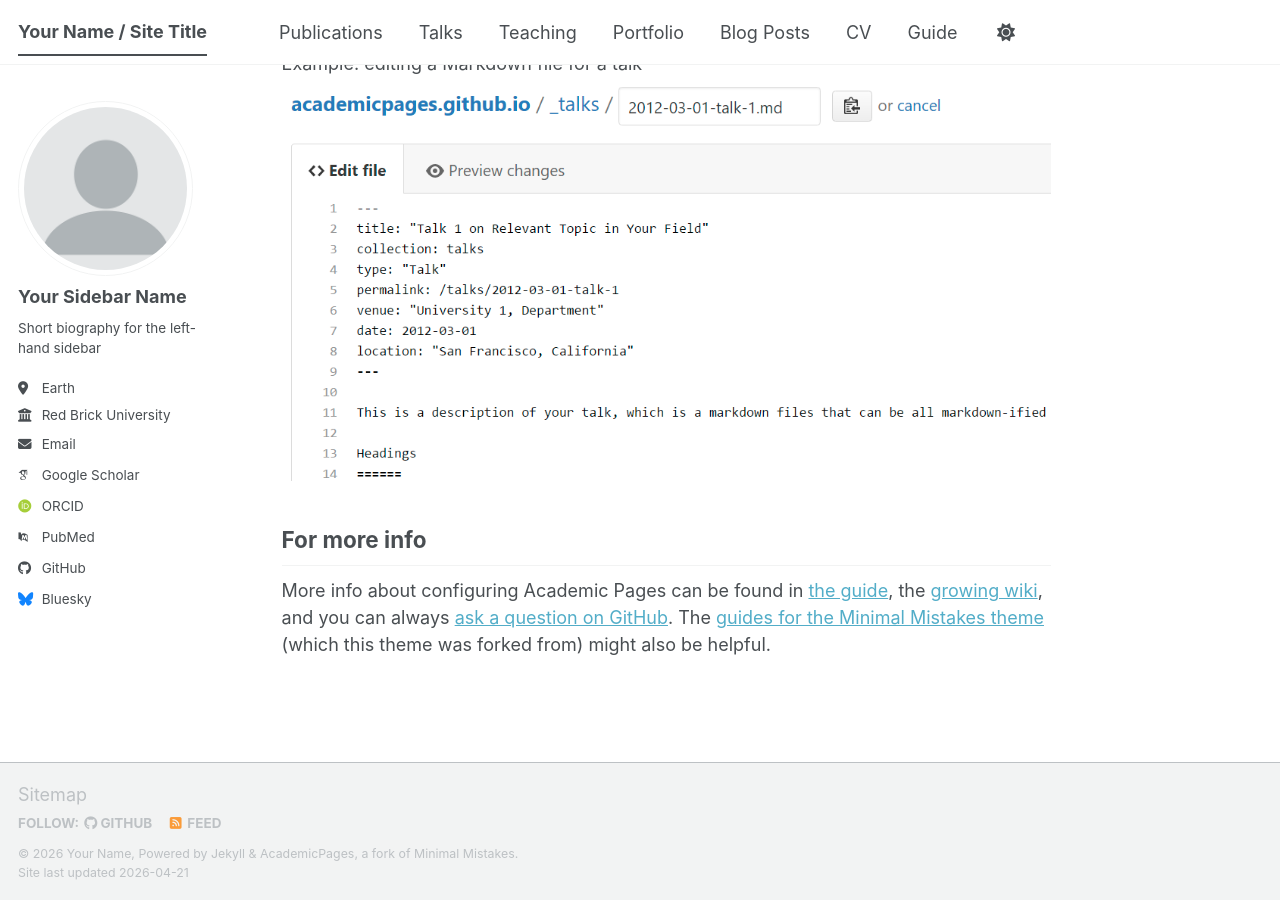
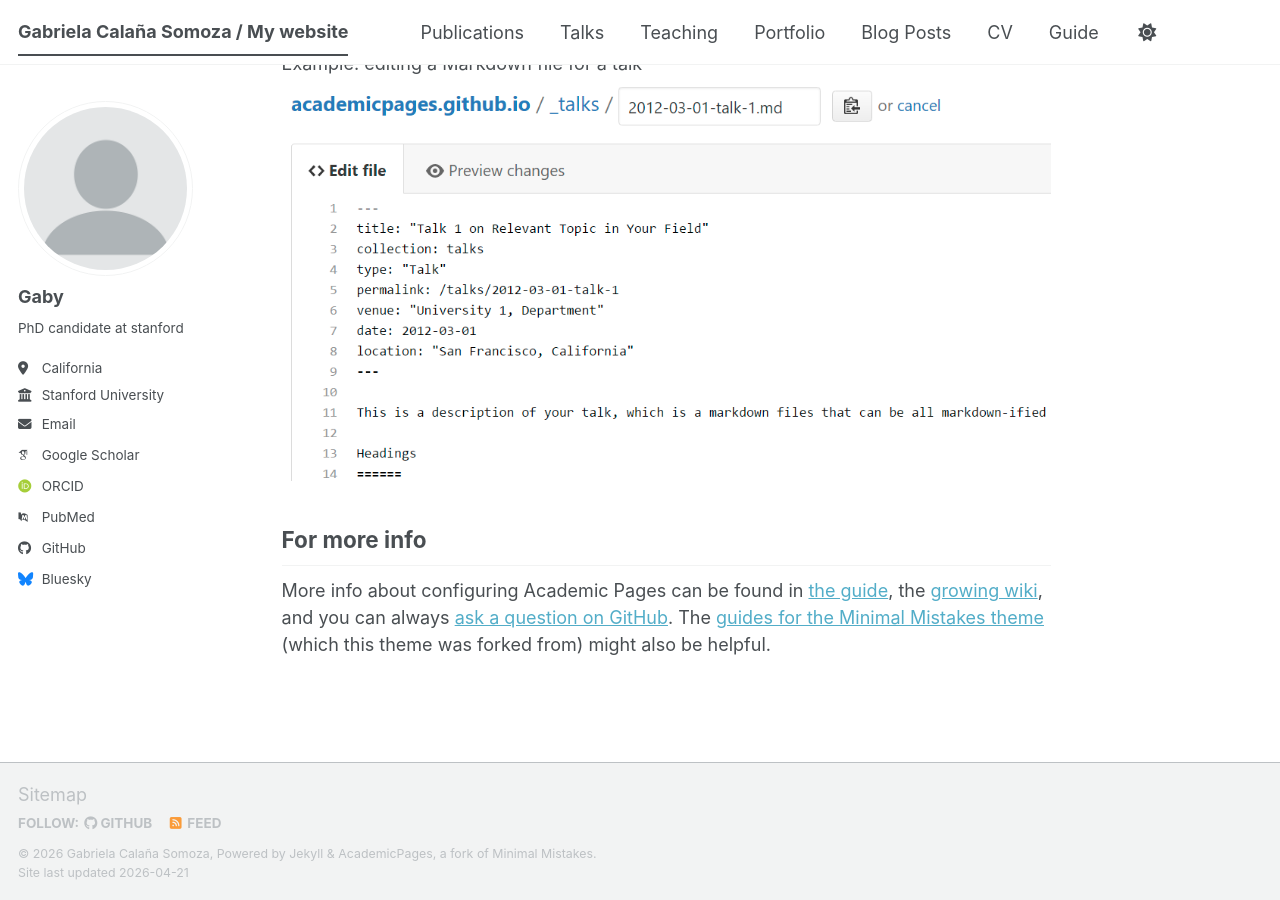
Before and after one commit to gcalana/gcalana.github.io, a Jekyll site: the page built from _pages/about.md, in a window 1280 px wide and 900 px high, scrolled down 2720 px. Built offline with Jekyll 4.4.1, drawn with Linux system fonts in a browser that asks for light colours; some web fonts are replaced; a script bundle is joined from its source files by our own code; library files that are not in the unit come from our copies.

Commit message:
Update _config.yml

```diff
--- a/_config.yml
+++ b/_config.yml
@@ -9,14 +9,14 @@
 # Basic Site Settings
 locale                   : "en-US"
 site_theme               : "default" # The available themes options are "default", "air", "sunrise", "mint", "dirt" and "contrast"
-title                    : "Your Name / Site Title"
+title                    : "Gabriela Calaña Somoza / My website"
 title_separator          : "-"
-name                     : &name "Your Name"
-description              : &description "Your Name's academic portfolio"   # Update this with a general description of your site, this is the default if not overridden by a page
-url                      : https://academicpages.github.io # The base hostname & protocol for your site e.g. "https://[your GitHub username].github.io",
+name                     : &name "Gabriela Calaña Somoza"
+description              : &description "Gaby's academic portfolio"   # Update this with a general description of your site, this is the default if not overridden by a page
+url                      : https://gcalana.github.io # The base hostname & protocol for your site e.g. "https://[your GitHub username].github.io",
                                                            # or if you already have some other page hosted on Github then use "https://[your GitHub username].github.io/[Your Repo Name]"
 baseurl                  : "" # the subpath of your site, e.g. "/blog"
-repository               : "academicpages/academicpages.github.io"
+repository               : "gcalana/gcalana.github.io"
 
 # Site Author - The following control what appear as part of the author content on the side bar.
 #               If a field is blank the icon and link will not appear, otherwise it will be shown.
@@ -24,13 +24,13 @@
 author:
   # Biographic information
   avatar           : "profile.png"
-  name             : "Your Sidebar Name"
+  name             : "Gaby"
   pronouns         : # example: "she/her"
-  bio              : "Short biography for the left-hand sidebar"
-  location         : "Earth"
-  employer         : "Red Brick University"
+  bio              : "PhD candidate at stanford"
+  location         : "California"
+  employer         : "Stanford University"
   uri              : # URL
-  email            : "none@example.org"
+  email            : "gcalana@stanford.edu"
 
   # Academic websites
   academia         : # URL
```
